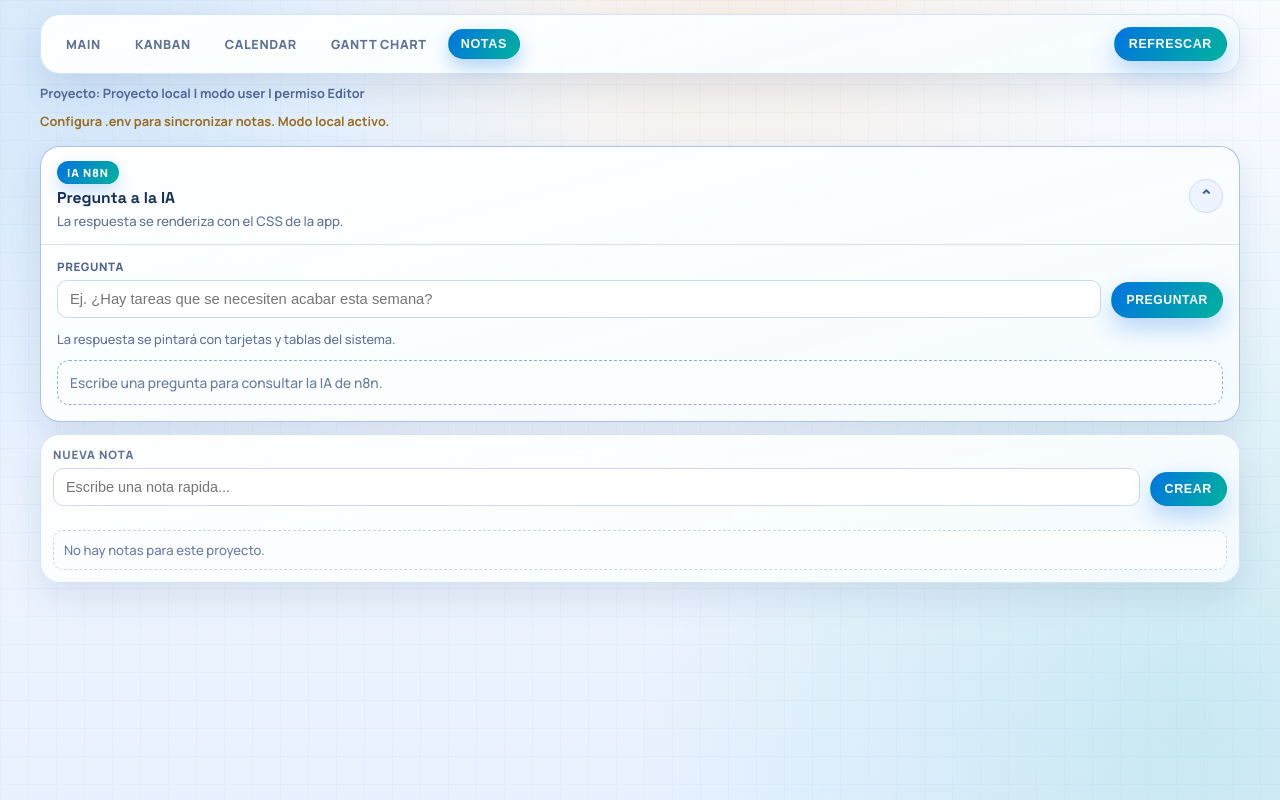
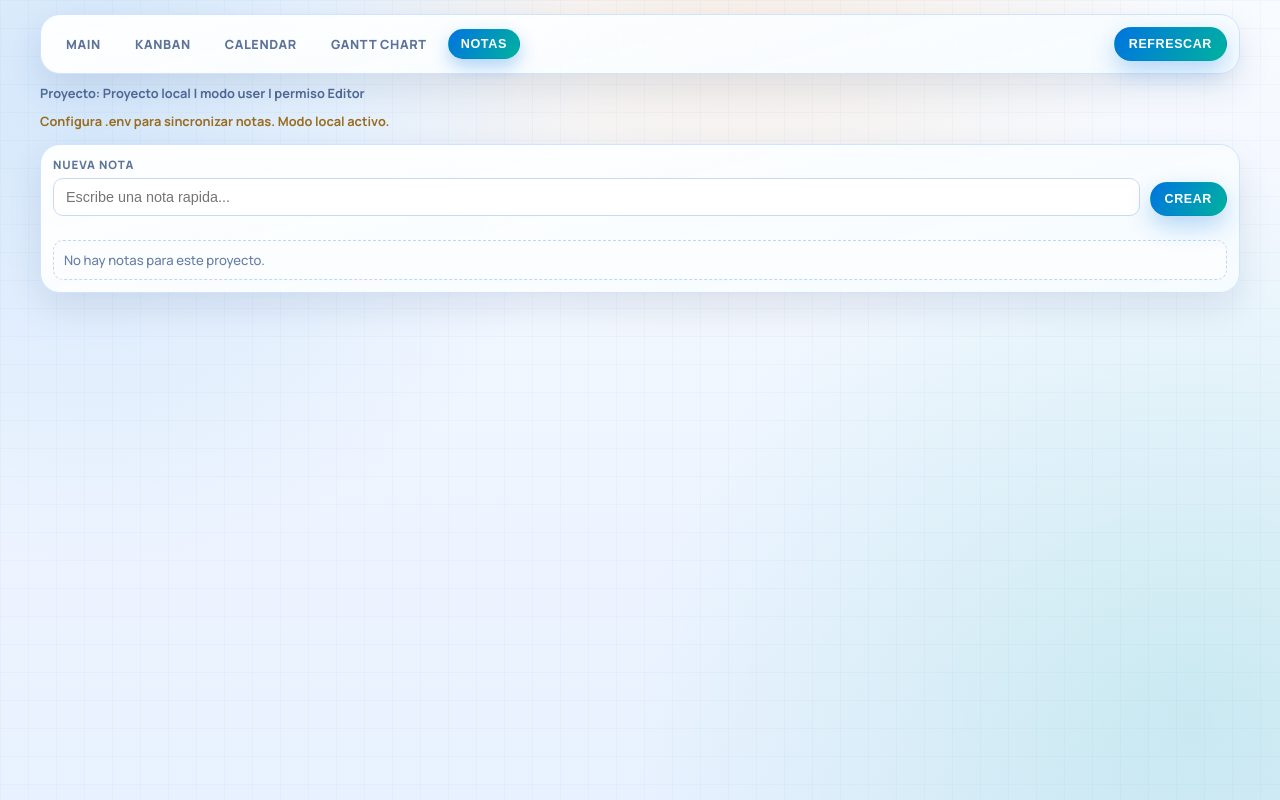
Before and after one commit to mrgpx22/project-kanban, a website: page public/notas.html in a window 1280 px wide. Drawn offline with nearby package versions, Linux system fonts and the light colour scheme.

Commit message:
Refactor code structure for improved readability and maintainability

```diff
--- a/public/notas.html
+++ b/public/notas.html
@@ -31,35 +31,6 @@
     <p class="project-context" id="projectContext" aria-live="polite"></p>
     <p class="sync-status is-info" id="syncStatus" aria-live="polite">Esperando sincronizacion...</p>
 
-    <details class="ai-assistant" data-ai-widget data-ai-page="NOTAS" data-ai-endpoint="/api/ai/n8n" open>
-      <summary class="ai-assistant__summary">
-        <div class="ai-assistant__summary-left">
-          <p class="ai-assistant__eyebrow">IA n8n</p>
-          <h2 class="ai-assistant__summary-title">Pregunta a la IA</h2>
-          <p class="ai-assistant__summary-hint">La respuesta se renderiza con el CSS de la app.</p>
-        </div>
-        <span class="ai-assistant__chevron" aria-hidden="true">⌄</span>
-      </summary>
-      <div class="ai-assistant__body">
-        <form class="ai-assistant__form" data-ai-form>
-          <label class="ai-assistant__field">
-            <span class="ai-assistant__field-label">Pregunta</span>
-            <input
-              class="ai-assistant__input"
-              data-ai-input
-              type="text"
-              placeholder="Ej. ¿Hay tareas que se necesiten acabar esta semana?"
-              autocomplete="off"
-            >
-          </label>
-          <button class="ai-assistant__button" data-ai-submit type="submit">Preguntar</button>
-        </form>
-
-        <p class="ai-assistant__hint">La respuesta se pintará con tarjetas y tablas del sistema.</p>
-
-        <div class="ai-assistant__output" data-ai-output aria-live="polite"></div>
-      </div>
-    </details>
 
     <section class="notes-shell" aria-label="Notas rapidas">
       <form class="notes-create" id="noteForm">
--- a/server.js
+++ b/server.js
@@ -33,7 +33,7 @@ const loadDotEnv = () => {
 loadDotEnv();
 
 const PORT = Number(process.env.PORT || 3000);
-const HOST = "0.0.0.0";
+const HOST = "localhost";
 const PUBLIC_DIR = path.join(__dirname, "public");
 const SUPABASE_URL = String(process.env.SUPABASE_URL || "").replace(/\/+$/, "");
 const SUPABASE_SERVICE_ROLE_KEY = String(process.env.SUPABASE_SERVICE_ROLE_KEY || "");
```
Also changed, not shown: public/calendar.html (+0 -29 lines), public/gantt.html (+0 -31 lines), public/assets/screenshots/Calendar Screenshot.png (added), public/assets/screenshots/Gantt Screenshot.png (added), public/assets/screenshots/Kanban Screenshot.png (added), public/assets/screenshots/Login Screenshot.png (added), public/assets/screenshots/Main Screenshot.png (added), public/assets/screenshots/Notas Screenshot.png (added).
